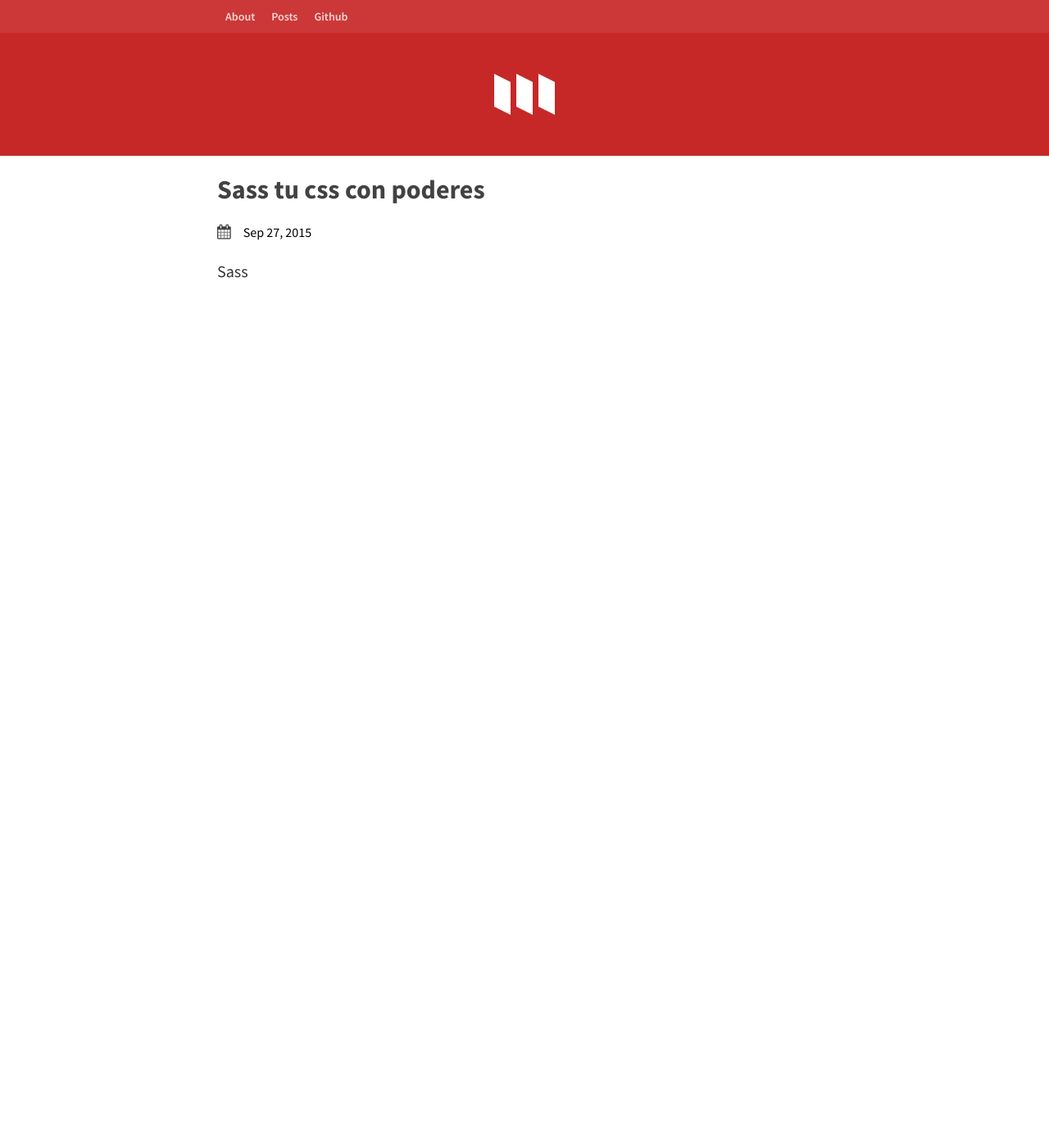
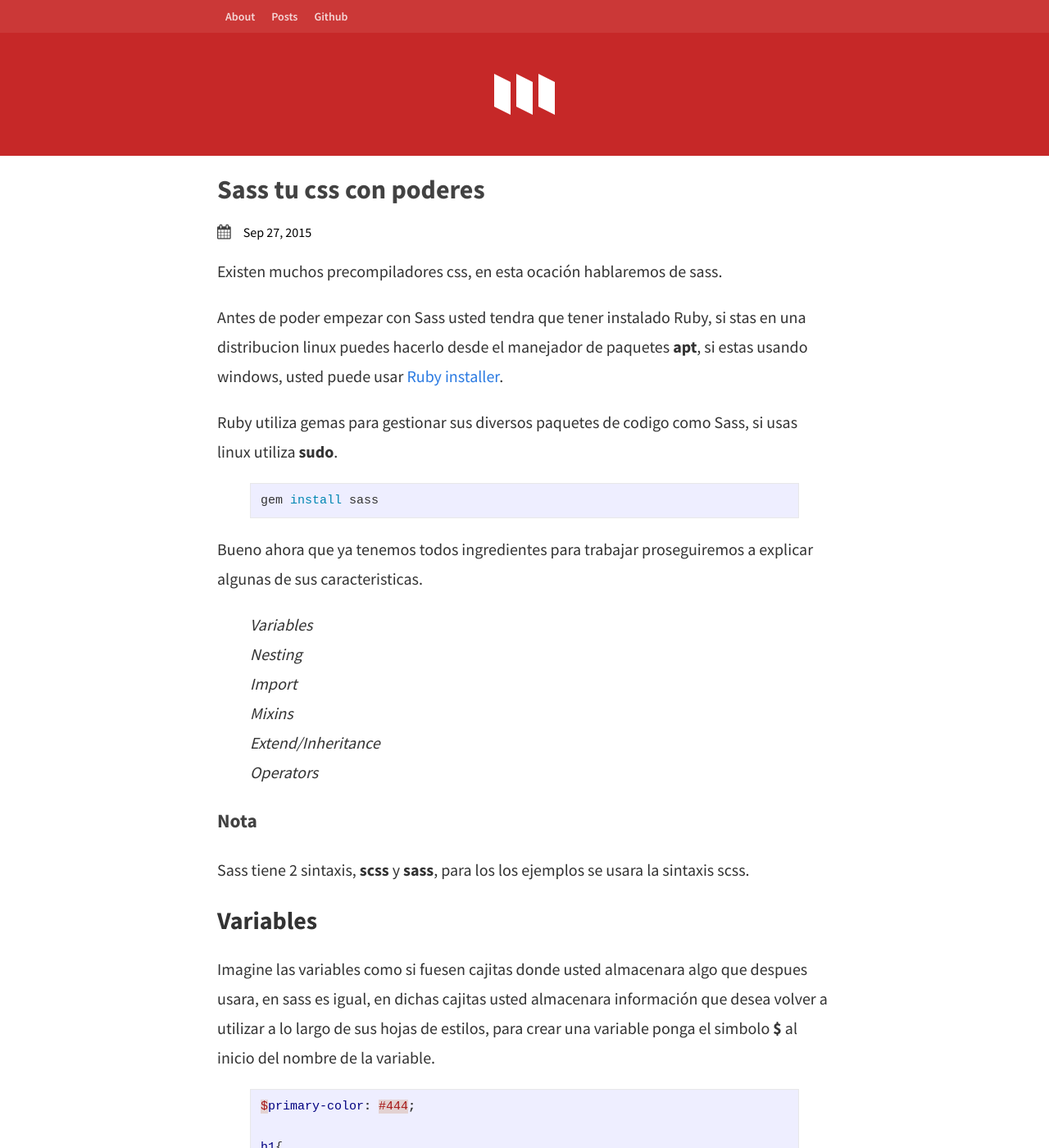
Before and after one commit to wilsson/wilsson.github.io, a Jekyll site: the page built from _posts/2015-09-27-sass-tu-css-con-poderes.markdown, in a window 1280 px wide and 1400 px high. Shown: the whole window at 82% size. Built offline with Jekyll 4.4.1, drawn with Linux system fonts in a browser that asks for light colours; nearby versions of some CDN libraries; some of the changed text lies outside the part shown.

Commit message:
feat(post-sass):agregando post sass, primera parte

```diff
--- a/_posts/2015-09-27-sass-tu-css-con-poderes.markdown
+++ b/_posts/2015-09-27-sass-tu-css-con-poderes.markdown
@@ -3,4 +3,128 @@ layout: post
 title: Sass tu css con poderes
 permalink: sas-tu-css-con-poderes
 ---
-Sass
+Existen muchos precompiladores css, en esta ocación hablaremos de sass.
+
+Antes de poder empezar con Sass usted tendra que tener instalado Ruby, si stas en una distribucion linux puedes hacerlo desde el manejador de paquetes **apt**, si estas usando windows, usted puede usar [Ruby installer][1].
+
+Ruby utiliza gemas para gestionar sus diversos paquetes de codigo como Sass, si usas linux utiliza **sudo**.
+
+{% highlight Bash %}
+gem install sass
+{% endhighlight %}
+
+Bueno ahora que ya tenemos todos ingredientes para trabajar proseguiremos a explicar algunas de sus caracteristicas.
+
+> - *Variables*
+> - *Nesting*
+> - *Import*
+> - *Mixins*
+> - *Extend/Inheritance*
+> - *Operators*
+
+###Nota
+Sass tiene 2 sintaxis, **scss** y **sass**, para los los ejemplos se usara la sintaxis scss.
+
+##Variables
+Imagine las variables como si fuesen cajitas donde usted almacenara algo que despues usara, en sass es igual, en dichas cajitas usted almacenara información que desea volver a utilizar a lo largo de sus hojas de estilos, para crear una variable ponga el simbolo **$** al inicio del nombre de la variable.
+{% highlight Css %}
+$primary-color: #444;
+
+h1{
+  color: $primary-color;
+}
+{% endhighlight %}
+Una vez compilado tu hoja de estilos en sass, tendra como resultado el css siguiente.
+{% highlight Css %}
+h1{
+  color:#444;
+}
+{% endhighlight %}
+
+## Nesting
+Seguro usted a notado que el html tiene una jerarquia anidada, *css* por otra parte no lo tiene.
+
+Sass le permitira anidamiento(nesting) de sus selectores, tenga en cuenta que las reglas excesivas de anidamiento se traducira en más css, se recomienda 3 niveles de anidamiento como maximo.
+{% highlight Css %}
+article{
+  h2{
+    color:#444;
+  }
+  a{
+    font-size:14px;
+  }
+}
+{% endhighlight%}
+Que tendra como resultado.
+{% highlight Css %}
+article h2{
+  color:#444;
+}
+
+article a{
+  font-size:14px;
+}
+{% endhighlight%}
+## Import
+Sass tambien te permite importar al igual que **css**, la diferencia es que en el **css** cada vez que utilices **@import**, css crea otra petición HTTP, en cambio **sass** simplemente tomará el archivo que deseas importar y lo combinara con el archivo que está importandolo para que pueda servir a un solo archivo **css**.
+
+Supongamos que tenemos un archivo **menu.scss** y lo queramos importar en **main.scss**
+{% highlight Css %}
+// menu.scss
+nav{
+  ul{
+    li{
+      display:inline-block;
+      color:#444;
+      font-size:14px;
+    }
+  }
+}
+{% endhighlight %}
+
+{% highlight Css %}
+// menu.scss
+@import 'menu';
+article{
+	padding:20px;
+}
+{% endhighlight %}
+Nótese que al importar el archivo **menu.scss** en **main.scss** no estamos usando la extensión **.scss** y como resultado obtenemos.
+{% highlight Css %}
+nav ul li {
+  display: inline-block;
+  color: #444;
+  font-size: 14px;
+}
+
+article {
+  padding: 20px;
+}
+{% endhighlight %}
+##Mixins
+Un mixin nos permite crear bloques reutilizables de css, esto nos ayudara a escribir código repetitivo.
+
+Para poder crear un mixin utiliza la directiva **@mixin** y dale un nombre, tambien usamos **$** para la variable dentro de los paréntesis, después de crear su mixin, puede utilizarlo como una declaración css comenzando con **@include**, seguido del nombre del mixin.
+{% highlight Css %}
+@mixin border-radius($radius) {
+  -webkit-border-radius: $radius;
+     -moz-border-radius: $radius;
+      -ms-border-radius: $radius;
+          border-radius: $radius;
+}
+
+.card {
+  @include border-radius(5px);
+}
+{% endhighlight %}
+Obtenemos como resultado.
+{% highlight Css %}
+.card {
+  -webkit-border-radius: 5px;
+  -moz-border-radius: 5px;
+  -ms-border-radius: 5px;
+  border-radius: 5px;
+}
+{% endhighlight %}
+
+[1]:http://rubyinstaller.org/
```
